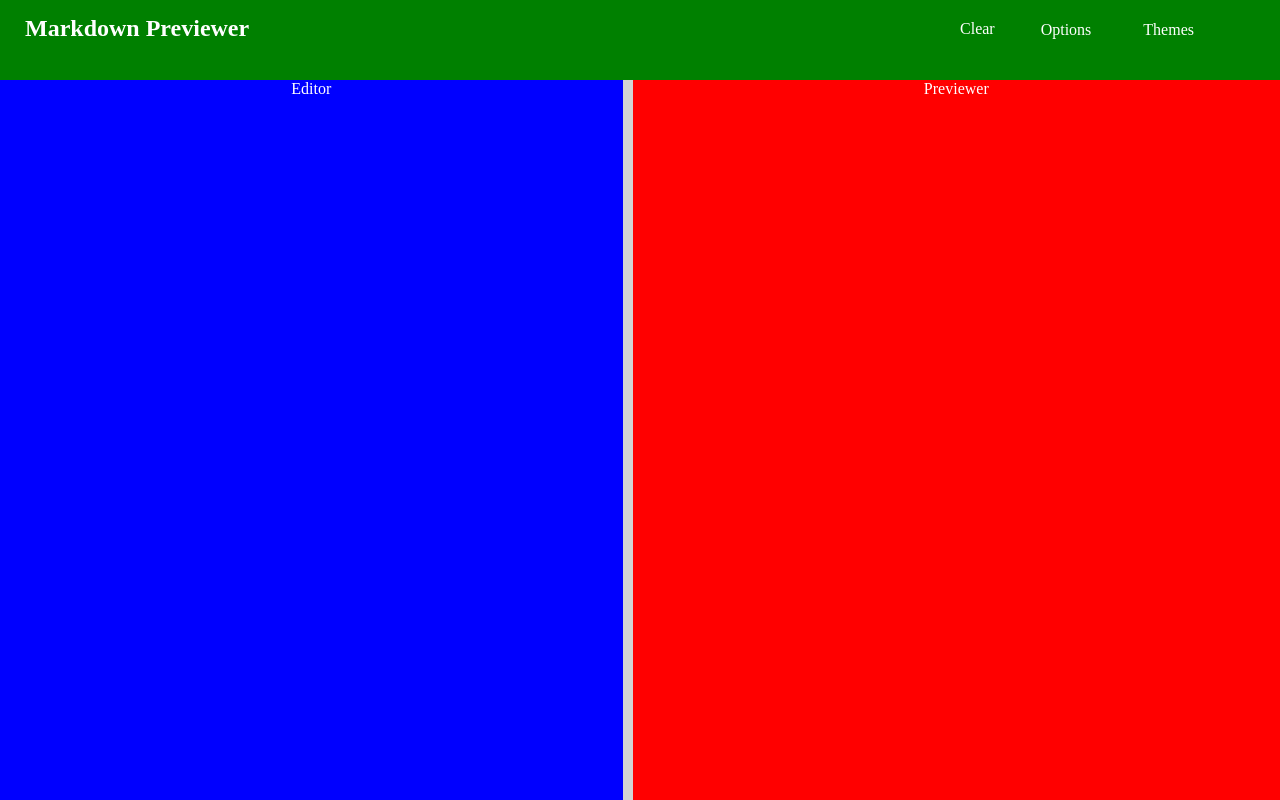
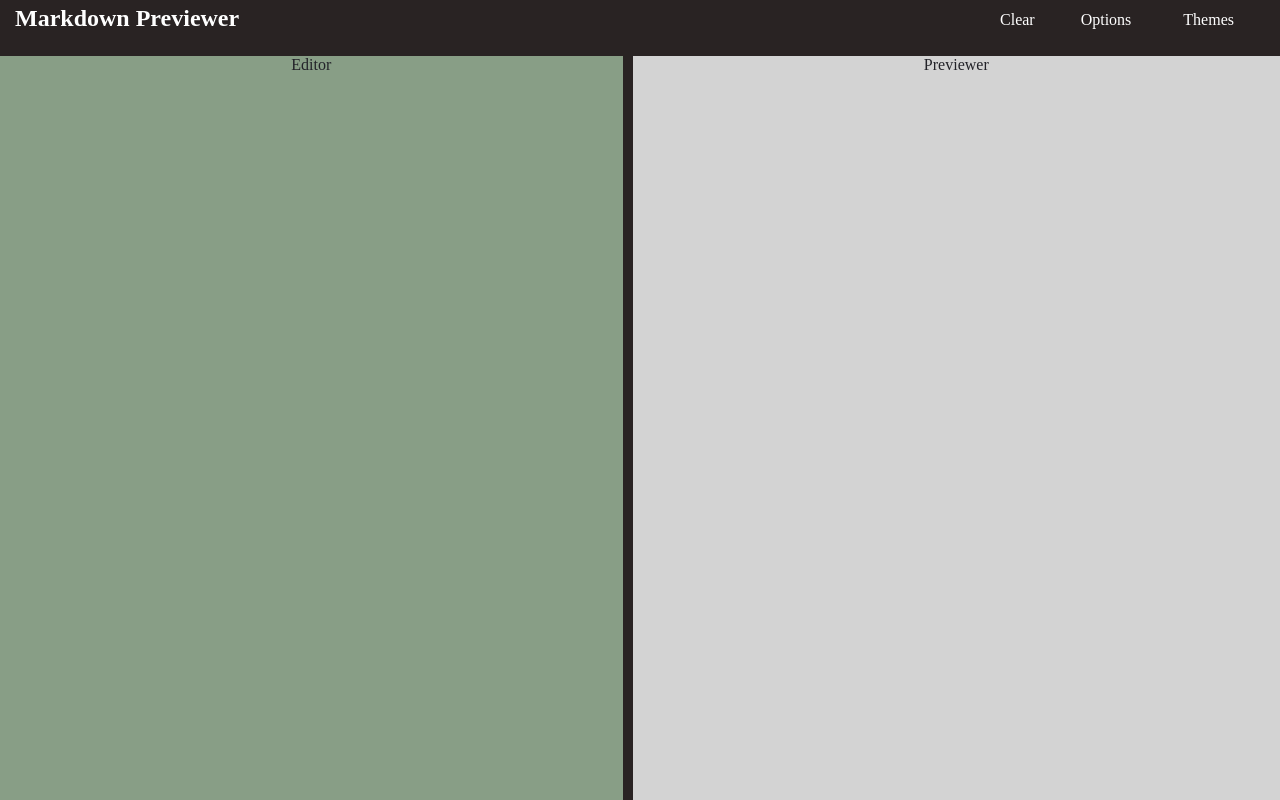
Before and after one commit to kyleyasumiishi/markdown, a React (Create React App) app: page / in a window 1280 px wide. Built offline with nearby package versions, Linux system fonts and the light colour scheme.

Commit message:
Added nowrap to header and added color scheme

```diff
--- a/src/components/App.css
+++ b/src/components/App.css
@@ -7,21 +7,20 @@ body {
 
 .header {
   margin: 0;
-  background: green;
+  background: #292323;
   color: white;
   text-align: center;
   width: 100%;
-  height: 10vh;
+  height: 7vh;
   min-height: 40px;
   display: flex;
   justify-content: space-between;
+  white-space: nowrap;
 }
 
-.header-left {
-  margin: 10px;
-}
+.header-left,
 .header-right {
-  margin: 10px 40px 10px 10px;
+  margin: 0;
 }
 
 .header-left h1 {
@@ -32,11 +31,12 @@ body {
 
 .header-right ul {
   margin: 0;
+  white-space: nowrap;
 }
 
 .header-right li {
   list-style-type: none;
-  float: left;
+  display: inline-block;
   margin-right: 40px;
   padding-top: 10px;
 }
@@ -53,6 +53,10 @@ button {
   cursor: pointer;
 }
 
+button:hover {
+  color: #889e86;
+}
+
 .clear-btn {
   padding: 0;
 }
@@ -60,7 +64,8 @@ button {
 .dropdown-content {
   display: none;
   position: absolute;
-  background-color: white;
+  background-color: lightgray;
+  box-shadow: 0px 2px 3px 1px rgba(0, 0, 0, 0.49);
   z-index: 1;
   min-width: 100px;
 }
@@ -75,14 +80,14 @@ button {
 }
 
 .dropdown-content a:hover {
-  background-color: black;
+  background-color: #232329;
   color: white;
 }
 
 .container {
   background: lightgray;
   width: 100%;
-  height: 90vh;
+  height: 93vh;
   display: flex;
 }
 
@@ -94,16 +99,17 @@ button {
 }
 
 .editor {
-  background: blue;
-  color: white;
+  background-color: #889e86;
+  color: #232329;
 }
 
 .previewer {
-  background: red;
-  color: white;
+  background: lightgray;
+  color: #232329;
 }
 
 .handler {
+  background-color: #292323;
   width: 10px;
   flex: 0 0 auto;
   cursor: col-resize;
```
